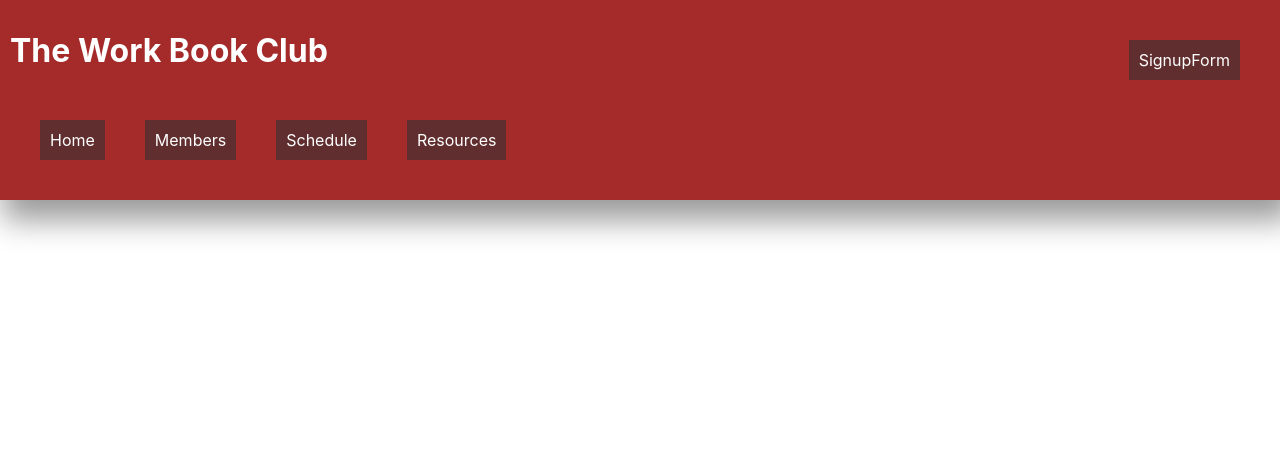
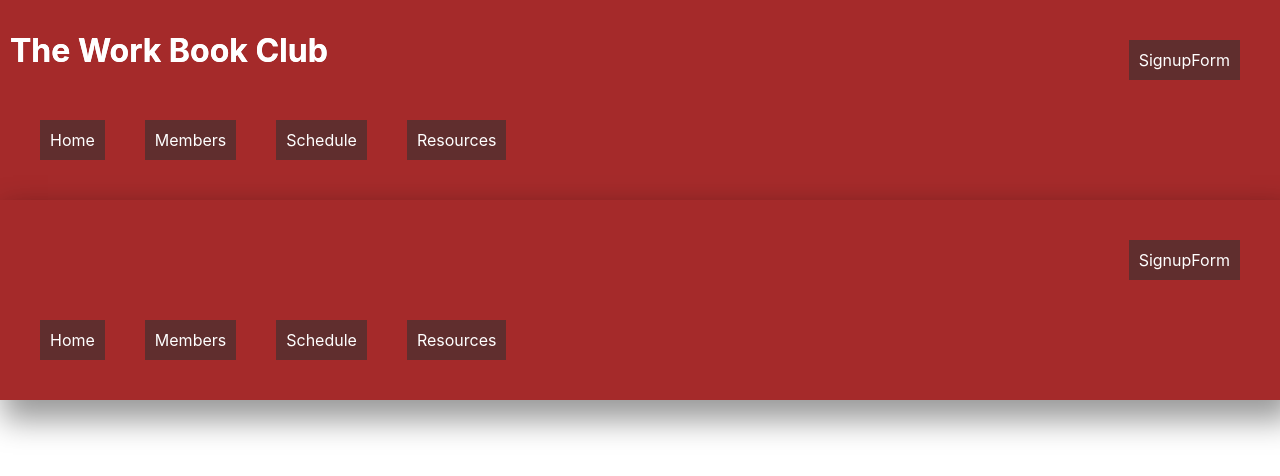
Before and after one commit to we-live-inside-a-dream/project-book-club, a React (Create React App) app in the folder client/: page / in a window 1280 px wide. Shown: the top 476 px of the page. Built offline with nearby package versions, Linux system fonts and the light colour scheme.

Commit message:
brought in the navbar

```diff
--- a/client/src/App.js
+++ b/client/src/App.js
@@ -5,17 +5,24 @@ import { Routes, Route, Link } from "react-router-dom";
 import Resources from "./pages/Resources";
 import Schedule from "./pages/Schedule";
 import Members from "./pages/Members";
-import SignupForm from "./components/SignupForm";
+import SignupForm from "./pages/SignupForm";
+import Navbar from "./components/Navbar";
+import SignIn from "./pages/SignIn";
 
 function App() {
   return (
     <div>
+      <div class="header">
+        <Navbar />
+        <h1 class="welcome">The Work Book Club</h1>
+      </div>
       <Routes>
         <Route path="/" element={<Home />} />
         <Route path="/resources" element={<Resources />} />
         <Route path="/members" element={<Members />} />
         <Route path="/schedule" element={<Schedule />} />
         <Route path="/signupForm" element={<SignupForm />} />
+        <Route path="/signIn" element={<SignIn />} />
       </Routes>
     </div>
   );
```
